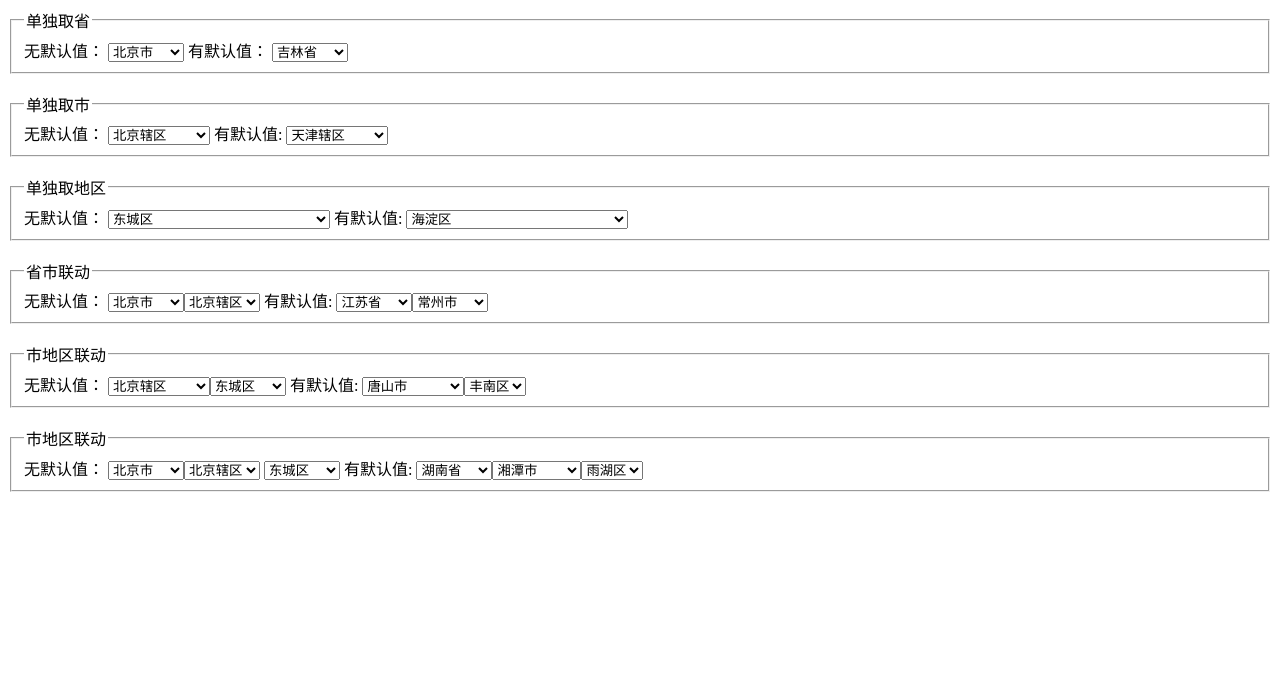
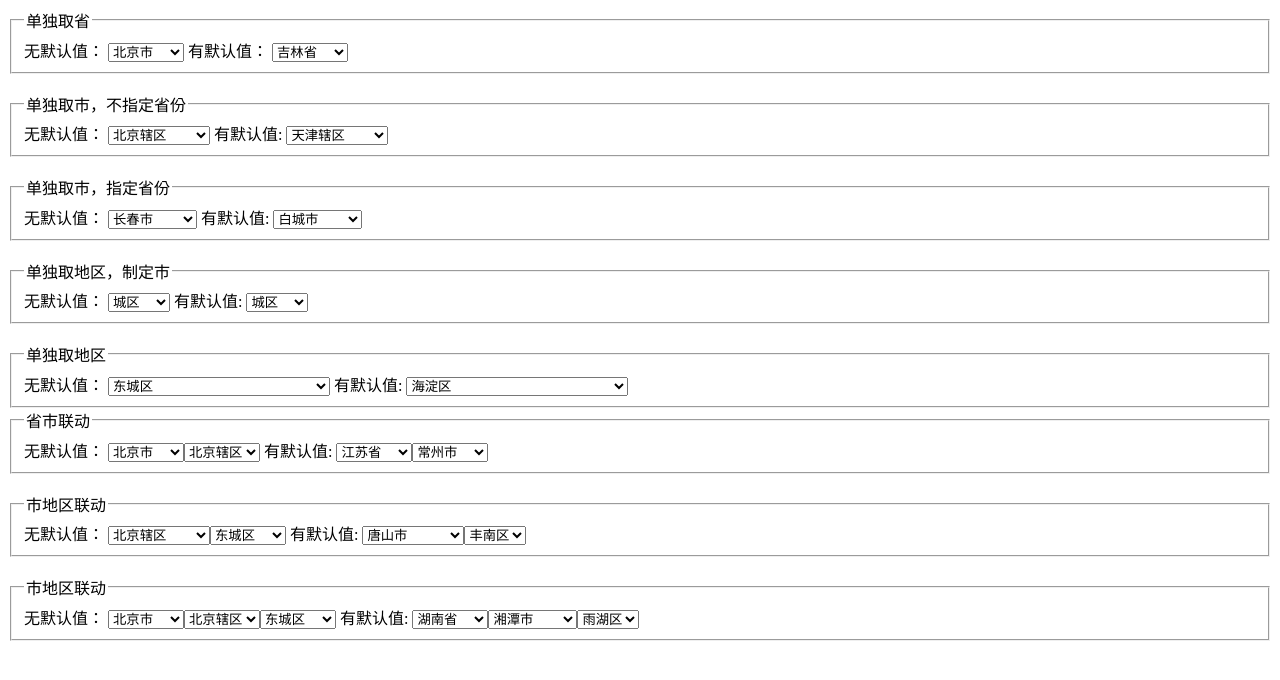
Before and after one commit to oxcow/ProvCitySelected, a plain HTML site: page src/demo.html in a window 1280 px wide. Drawn offline with Linux system fonts and the light colour scheme.

Commit message:
add param

```diff
--- a/src/areaselected.js
+++ b/src/areaselected.js
@@ -1,4 +1,4 @@
-/**
+/*
  * 读xml文件，兼容IE、Firefox、Chrome浏览器。当使用chrome浏览器时应确保该代码存放在服务器端.
  * <br/>如果需要直接在Chrome浏览器中运行，需要在使用 <blockquote>`chrome.exe
  * --allow-file-access-from-files`</blockquote> 来启动浏览器，否则无法在chrome浏览中无法读入xml文件
@@ -8,17 +8,19 @@
 function loadxml() {
 	var start = +new Date();
 	var oXmlDom = XmlDom();
-	if (typeof (oXmlDom.load) == 'undefined') {
+	if ( typeof (oXmlDom.load) == 'undefined') {
 		var xmlhttp = new XMLHttpRequest();
 		/*
-		 * when set async eq true and load local xml file, the chrome will throw
-		 * excption 'XMLHttpRequest cannot load file:///...areadata.xml. Origin
-		 * null is not allowed by Access-Control-Allow-Origin.' when set async
-		 * eq false and load local xml file will throw exception "Uncaught
-		 * Error: NETWORK_ERR: XMLHttpRequest Exception 101" in addition to the
-		 * above
+		 * when set async eq true and load local xml file,the chrome will throw excption
+		 * "XMLHttpRequest cannot load file:///...areadata.xml.
+		 * 	Origin null is not allowed by Access-Control-Allow-Origin."
+		 *
+		 * when set async eq false and load local xml file,the chrome will throw exception
+		 * "Uncaught Error: NETWORK_ERR: XMLHttpRequest Exception 101" in addition to the above"
+		 *
 		 */
-		xmlhttp.open("POST", "areadata.xml", false);// 同步执行
+		xmlhttp.open("POST", "areadata.xml", false);
+		// 同步执行
 		xmlhttp.setRequestHeader('Content-Type', 'application/xml');
 		xmlhttp.send(null);
 		oXmlDom = xmlhttp.responseXML;
@@ -29,6 +31,7 @@ function loadxml() {
 	console.log("load xml spend : " + (end - start) + " ms");
 	return oXmlDom;
 }
+
 /**
  * html select 标签类
  *
@@ -47,6 +50,7 @@ function HtmlSelect(sId, sName, sVal) {
 	this.val = sVal;
 	this.select = this.createSelect_();
 }
+
 /**
  * 创建select元素
  *
@@ -119,7 +123,7 @@ HtmlSelect.prototype.addOption = function(sVal, sText) {
 HtmlSelect.prototype.cleanOptions = function() {
 	if (this.select && this.select.options.length != 0) {
 		// 需要从最后一个option进行清除，否则会发生异常
-		for ( var i = this.select.options.length - 1; i >= 0; i--) {
+		for (var i = this.select.options.length - 1; i >= 0; i--) {
 			this.select.remove(this.select.options[i]);
 		}
 	}
@@ -159,6 +163,7 @@ function LinkageMenu(sOffset, sId, sName, sVal) {
 	this.val = sVal;
 	this.htmlSelect = new HtmlSelect(this.id, this.name, this.val);
 }
+
 /**
  * 伪静态areadata.xml数据变量
  */
@@ -176,9 +181,8 @@ LinkageMenu.prototype.init = function(xPath) {
 		this.val = xmlData[0].getAttribute("name");
 		this.htmlSelect.val = this.val;
 	}
-	for ( var i = 0; i < xmlData.length; i++) {
-		this.htmlSelect.addOption(xmlData[i].getAttribute("name"), xmlData[i]
-				.getAttribute("name"));
+	for (var i = 0; i < xmlData.length; i++) {
+		this.htmlSelect.addOption(xmlData[i].getAttribute("name"), xmlData[i].getAttribute("name"));
 	}
 	this.htmlSelect.showHtml(this.offset);
 };
@@ -190,23 +194,27 @@ LinkageMenu.prototype.init = function(xPath) {
  * @returns
  */
 LinkageMenu.prototype.change = function() {
-	var oLink = LinkageMenu["link_" + this.id];// 获取onchange方法的绑定对象
+
+	// 获取onchange方法的绑定对象
+	var oLink = LinkageMenu["link_" + this.id];
+
 	oLink.htmlSelect.cleanOptions();
 
-	var sXpath = oLink.xPath.replace("&var", this.value);// 替换xPath中的变量部分
+	// 替换xPath中的变量部分
+	var sXpath = oLink.xPath.replace("&var", this.value);
+
 	var xmlData = oLink.xml.documentElement.selectNodes(sXpath);
-	for ( var i = 0; i < xmlData.length; i++) {
-		oLink.htmlSelect.addOption(xmlData[i].getAttribute("name"), xmlData[i]
-				.getAttribute("name"));
+	for (var i = 0; i < xmlData.length; i++) {
+		oLink.htmlSelect.addOption(xmlData[i].getAttribute("name"), xmlData[i].getAttribute("name"));
 	}
-	var oLinkedLink = LinkageMenu["link_" + oLink.id];// 获取被绑定对象onchange绑定的对象
+	var oLinkedLink = LinkageMenu["link_" + oLink.id];
+	// 获取被绑定对象onchange绑定的对象
 	if (oLinkedLink) {
 		oLinkedLink.htmlSelect.cleanOptions();
 		var data = xmlData[0].childNodes;
-		for ( var j = 0; j < data.length; j++) {
+		for (var j = 0; j < data.length; j++) {
 			if (data[j].nodeType == 1) {// ELEMENT_NODE
-				oLinkedLink.htmlSelect.addOption(data[j].getAttribute("name"),
-						data[j].getAttribute("name"));
+				oLinkedLink.htmlSelect.addOption(data[j].getAttribute("name"), data[j].getAttribute("name"));
 			}
 		}
 	}
@@ -231,6 +239,7 @@ function Province(sOffset, sId, sName, sVal) {
 	this.xPath = "//province";
 	this.init(this.xPath);
 }
+
 Province.prototype = new LinkageMenu();
 
 /**
@@ -241,7 +250,8 @@ Province.prototype = new LinkageMenu();
  */
 Province.prototype.linkCity = function(oCity) {
 	oCity.xPath = "//province[@name='&var']/city";
-	LinkageMenu["link_" + this.id] = oCity;// 指定当前province绑定的city
+	LinkageMenu["link_" + this.id] = oCity;
+	// 指定当前province绑定的city
 	this.htmlSelect.select.onchange = this.change;
 	if (this.val) {
 		var sXpath = oCity.xPath.replace("&var", this.val);
@@ -266,17 +276,24 @@ Province.prototype.linkCity = function(oCity) {
  *            <li>如果只是构造单独的市下拉菜单，则需要设置该变量为true</li>
  *            <li>如果是构造联动菜单，则需要将该变量设置为false</li>
  *            </ul>
+ * @param {string}
+ *			  province 省份.当该参数为空时，将取出所有省份的城市.否则将只显示该省份下的所有市
+ *
  * @constructor
  * @extends {LinkageMenu}
  * @returns {City}
  */
-function City(sOffset, sId, sName, sVal, isInit) {
+function City(sOffset, sId, sName, sVal, isInit, province) {
 	LinkageMenu.call(this, sOffset, sId, sName, sVal);
-	this.xPath = "//city";
+
+	this.xPath = province ? "//province[@name='" + province + "']/city" : "//city";
+
 	if (isInit) {
 		this.init(this.xPath);
 	}
+
 }
+
 City.prototype = new LinkageMenu();
 /**
  * 市区联动
@@ -286,7 +303,8 @@ City.prototype = new LinkageMenu();
  */
 City.prototype.linkArea = function(oArea) {
 	oArea.xPath = "//city[@name='&var']/country";
-	LinkageMenu["link_" + this.id] = oArea;// // 指定当前city绑定的area
+	LinkageMenu["link_" + this.id] = oArea;
+	// // 指定当前city绑定的area
 	this.htmlSelect.select.onchange = this.change;
 	if (this.val) {
 		oArea.htmlSelect.cleanOptions();
@@ -312,15 +330,20 @@ City.prototype.linkArea = function(oArea) {
  *            <li>如果只是构造单独地区下拉菜单，则需要设置该变量为true</li>
  *            <li>如果是构造联动菜单，则需要将该变量设置为false</li>
  *            </ul>
+ * @param {string}
+ * 			  city 市.当该参数为空时,将取出所有省份的城市.否则将只显示该市下的所有地区
  * @constructor
  * @extends {LinkageMenu}
  * @returns {Area}
  */
-function Area(sOffset, sId, sName, sVal, isInit) {
+function Area(sOffset, sId, sName, sVal, isInit, city) {
 	LinkageMenu.call(this, sOffset, sId, sName, sVal);
-	this.xPath = "//country";
+
+	this.xPath = city ? "//city[@name='" + city + "']/country" : "//country";
+
 	if (isInit) {
 		this.init(this.xPath);
 	}
 }
+
 Area.prototype = new LinkageMenu();
--- a/src/demo.html
+++ b/src/demo.html
@@ -11,13 +11,25 @@
 				//单独取省(有默认值)
 				var singleProY = new Province('single_pro_y', 'sp_2', 'sp2', '吉林省');
 
+				//单独取市（指定省份[吉林省]，无默认值）
+				var singleCityByProN = new City('single_cit_p_n', 'scp_1', 'scp1', '', true, '吉林省');
+
+				//单独取市（指定省份[吉林省]，有默认值）
+				var singleCityByProY = new City('single_cit_p_y', 'scp_2', 'scp2', '白城市', true, '吉林省');
+
 				//单独取市(无默认值)
 				var singleCityN = new City('single_cit_n', 'sc_1', 'sc1', '', true);
+
 				//单独取市(有默认值)
 				var singleCityY = new City('single_cit_y', 'sc_2', 'sc2', '天津辖区', true);
 
-		// 信息量大，因此在加载的时候比较慢，不过FF相对于IE比较快
-		//单独取地区(无默认值)
+				//单独取地区（指定市[大同市]，无默认值）
+				var singleAreaByCityN = new Area('single_area_p_n', 'sap_1', 'sap1', '', true, '大同市');
+
+				//单独取地区（指定市[大同市]，有默认值）
+				var singleAreaByCityY = new Area('single_area_p_y', 'sap_2', 'sap2', '广陵县', true, '大同市');
+
+				//单独取地区(无默认值) // 信息量大，因此在加载的时候比较慢，不过FF相对于IE比较快
 				var singleAreaN = new Area('single_area_n', 'sa_1', 'sa1', '', true);
 				//单独取地区(有默认值)
 				var singleAreaY = new Area('single_area_y', 'sa_2', 'sa2', '海淀区', true);
@@ -57,25 +69,71 @@
 		</script>
 	</head>
 	<body>
-<fieldset><legend>单独取省</legend> 无默认值： <span id="single_pro_n"></span>
-有默认值： <span id="single_pro_y"></span></fieldset>
+		<fieldset>
+			<legend>
+				单独取省
+			</legend>
+			无默认值： <span id="single_pro_n"></span>
+			有默认值： <span id="single_pro_y"></span>
+		</fieldset>
 		<br />
-<fieldset><legend>单独取市</legend> 无默认值： <span id="single_cit_n"></span>
-有默认值: <span id="single_cit_y"></span></fieldset>
+		<fieldset>
+			<legend>
+				单独取市，不指定省份
+			</legend>
+			无默认值： <span id="single_cit_n"></span>
+			有默认值: <span id="single_cit_y"></span>
+		</fieldset>
+		<br/>
+		<fieldset>
+			<legend>
+				单独取市，指定省份
+			</legend>
+			无默认值： <span id="single_cit_p_n"></span>
+			有默认值: <span id="single_cit_p_y"></span>
+		</fieldset>
+
 		<br />
-<fieldset><legend>单独取地区</legend> 无默认值： <span
-	id="single_area_n"></span> 有默认值: <span id="single_area_y"></span></fieldset>
+		<fieldset>
+			<legend>
+				单独取地区，制定市
+			</legend>
+			无默认值： <span id="single_area_p_n"></span>
+			有默认值: <span id="single_area_p_y"></span>
+		</fieldset>
 		<br />
-<fieldset><legend>省市联动</legend> 无默认值： <span id="pc_p_n"></span><span
+
+		<fieldset>
+			<legend>
+				单独取地区
+			</legend>
+			无默认值： <span
+			id="single_area_n"></span> 有默认值: <span id="single_area_y"></span>
+		</fieldset>
+
+		<fieldset>
+			<legend>
+				省市联动
+			</legend>
+			无默认值： <span id="pc_p_n"></span><span
 			id="pc_c_n"></span> 有默认值: <span id="pc_p_y"></span><span id="pc_c_y"></span>
 		</fieldset>
 		<br />
-<fieldset><legend>市地区联动</legend> 无默认值： <span id="ca_c_n"></span><span
+		<fieldset>
+			<legend>
+				市地区联动
+			</legend>
+			无默认值： <span id="ca_c_n"></span><span
 			id="ca_a_n"></span> 有默认值: <span id="ca_c_y"></span><span id="ca_a_y"></span>
 		</fieldset>
 		<br />
-<fieldset><legend>市地区联动</legend> 无默认值： <span id="lp"></span><span
-	id="lc"></span> <span id="la"></span> 有默认值: <span id="lp1"></span><span
-	id="lc1"></span><span id="la1"></span></fieldset>
+		<fieldset>
+			<legend>
+				市地区联动
+			</legend>
+			无默认值： <span id="lp"></span><span
+			id="lc"></span><span id="la"></span> 有默认值: <span id="lp1"></span><span
+			id="lc1"></span><span id="la1"></span>
+		</fieldset>
 	</body>
 </html>
```
Lines whose indentation alone changed are shown as unchanged.
